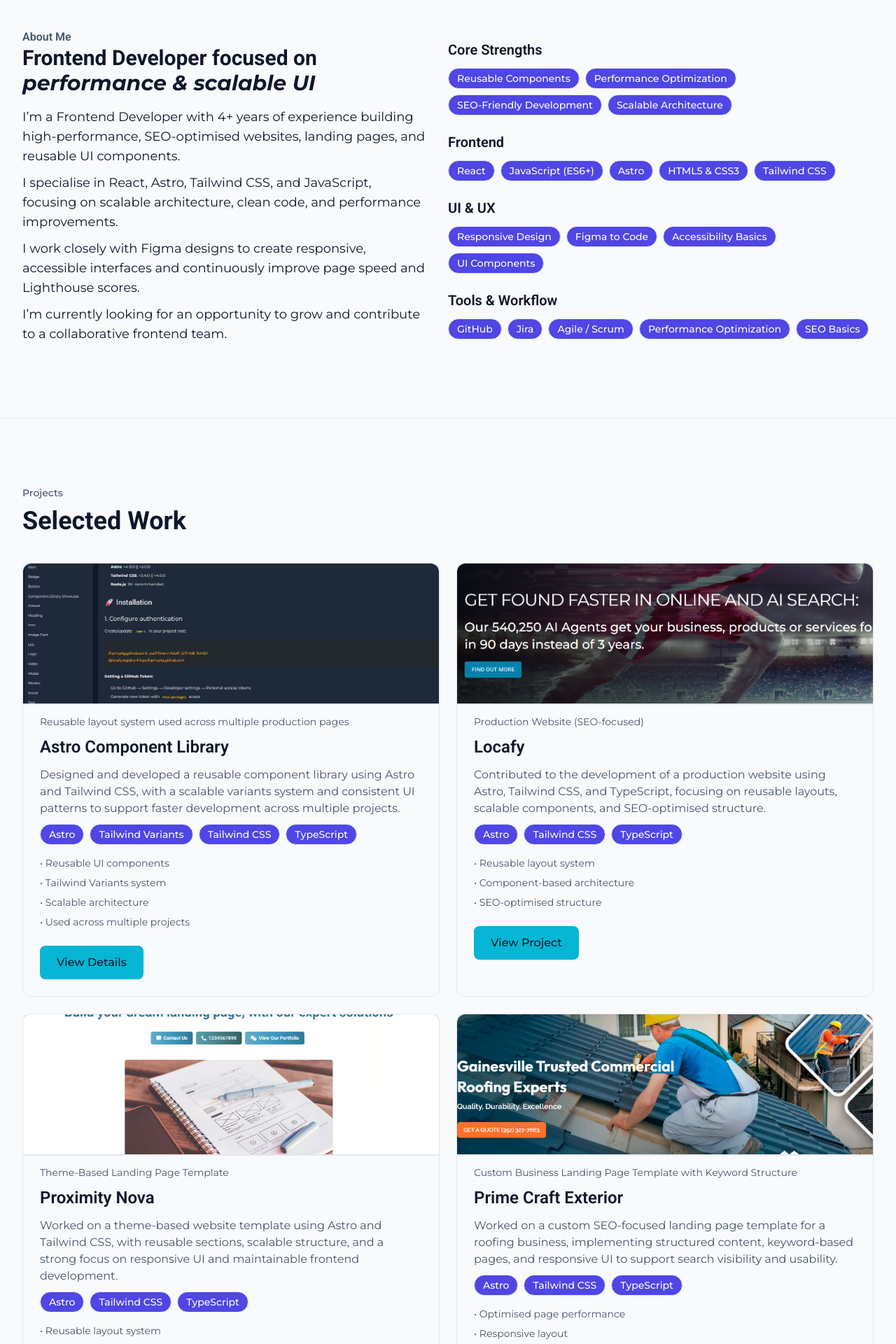
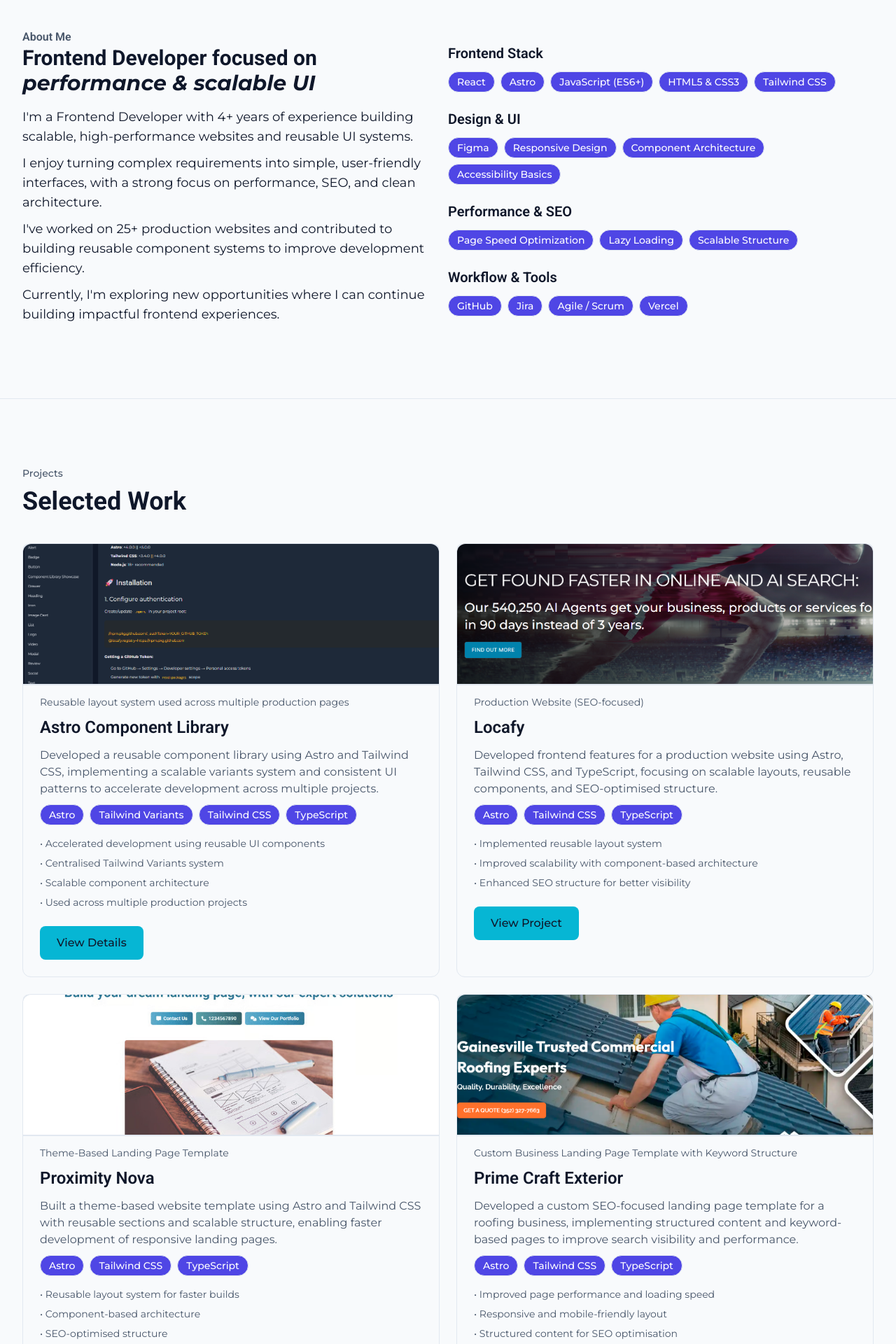
Before and after one commit to piihushah/priya-portfolio, a React (Vite) app: page / in a window 1280 px wide. Shown: the part 840-2760 px from the top of the page at 70% size. Built offline with nearby package versions, Linux system fonts and the light colour scheme.

Commit message:
About and resume update

```diff
--- a/src/components/About.jsx
+++ b/src/components/About.jsx
@@ -12,65 +12,65 @@ function About() {
           </h3>
           <div className="mt-2.5 md:text-lg md:max-w-xl leading-7">
             <p>
-              I’m a Frontend Developer with 4+ years of experience building high-performance, SEO-optimised websites,
-              landing pages, and reusable UI components.
+              I'm a Frontend Developer with 4+ years of experience building scalable, high-performance websites and
+              reusable UI systems.
             </p>
             <p>
-              I specialise in React, Astro, Tailwind CSS, and JavaScript, focusing on scalable architecture, clean code,
-              and performance improvements.
+              I enjoy turning complex requirements into simple, user-friendly interfaces, with a strong focus on
+              performance, SEO, and clean architecture.
             </p>
             <p>
-              I work closely with Figma designs to create responsive, accessible interfaces and continuously improve
-              page speed and Lighthouse scores.
+              I've worked on 25+ production websites and contributed to building reusable component systems to improve
+              development efficiency.
             </p>
-            <p>I’m currently looking for an opportunity to grow and contribute to a collaborative frontend team.</p>
+            <p>
+              Currently, I'm exploring new opportunities where I can continue building impactful frontend experiences.
+            </p>
           </div>
         </div>
         <div className="flex-1">
           <div className="space-y-6 md:max-w-2xl">
-            {/* Core Strengths */}
+            {/* Frontend Stack */}
             <div>
-              <h4 className="text-xl font-semibold text-(--text-primary) mb-3">Core Strengths</h4>
-              <div className="flex flex-wrap gap-2">
-                <Badge>Reusable Components</Badge>
-                <Badge>Performance Optimization</Badge>
-                <Badge>SEO-Friendly Development</Badge>
-                <Badge>Scalable Architecture</Badge>
-              </div>
-            </div>
-
-            {/* Frontend */}
-            <div>
-              <h4 className="text-xl font-semibold text-(--text-primary) mb-3">Frontend</h4>
+              <h4 className="text-xl font-semibold text-(--text-primary) mb-3">Frontend Stack</h4>
               <div className="flex flex-wrap gap-2">
                 <Badge>React</Badge>
+                <Badge>Astro</Badge>
                 <Badge>JavaScript (ES6+)</Badge>
-                <Badge>Astro</Badge>
                 <Badge>HTML5 & CSS3</Badge>
                 <Badge>Tailwind CSS</Badge>
               </div>
             </div>
 
-            {/* UI & UX */}
+            {/* Design & UI */}
             <div>
-              <h4 className="text-xl font-semibold text-(--text-primary) mb-3">UI & UX</h4>
+              <h4 className="text-xl font-semibold text-(--text-primary) mb-3">Design & UI</h4>
               <div className="flex flex-wrap gap-2">
+                <Badge>Figma</Badge>
                 <Badge>Responsive Design</Badge>
-                <Badge>Figma to Code</Badge>
+                <Badge>Component Architecture</Badge>
                 <Badge>Accessibility Basics</Badge>
-                <Badge>UI Components</Badge>
               </div>
             </div>
 
-            {/* Tools & Workflow */}
+            {/* Performance & SEO */}
             <div>
-              <h4 className="text-xl font-semibold text-(--text-primary) mb-3">Tools & Workflow</h4>
+              <h4 className="text-xl font-semibold text-(--text-primary) mb-3">Performance & SEO</h4>
+              <div className="flex flex-wrap gap-2">
+                <Badge>Page Speed Optimization</Badge>
+                <Badge>Lazy Loading</Badge>
+                <Badge>Scalable Structure</Badge>
+              </div>
+            </div>
+
+            {/* Workflow & Tools */}
+            <div>
+              <h4 className="text-xl font-semibold text-(--text-primary) mb-3">Workflow & Tools</h4>
               <div className="flex flex-wrap gap-2">
                 <Badge>GitHub</Badge>
                 <Badge>Jira</Badge>
                 <Badge>Agile / Scrum</Badge>
-                <Badge>Performance Optimization</Badge>
-                <Badge>SEO Basics</Badge>
+                <Badge>Vercel</Badge>
               </div>
             </div>
           </div>
--- a/src/data/projects.ts
+++ b/src/data/projects.ts
@@ -3,14 +3,14 @@ export default [
     title: "Astro Component Library",
     subTitle: "Reusable layout system used across multiple production pages",
     description:
-      "Designed and developed a reusable component library using Astro and Tailwind CSS, with a scalable variants system and consistent UI patterns to support faster development across multiple projects.",
+      "Developed a reusable component library using Astro and Tailwind CSS, implementing a scalable variants system and consistent UI patterns to accelerate development across multiple projects.",
     image: "/assets/component-library.png",
     techStack: ["Astro", "Tailwind Variants", "Tailwind CSS", "TypeScript"],
     highlights: [
-      "Reusable UI components",
-      "Tailwind Variants system",
-      "Scalable architecture",
-      "Used across multiple projects",
+      "Accelerated development using reusable UI components",
+      "Centralised Tailwind Variants system",
+      "Scalable component architecture",
+      "Used across multiple production projects",
     ],
     link: "/component-library",
   },
@@ -18,40 +18,52 @@ export default [
     title: "Locafy",
     subTitle: "Production Website (SEO-focused)",
     description:
-      "Contributed to the development of a production website using Astro, Tailwind CSS, and TypeScript, focusing on reusable layouts, scalable components, and SEO-optimised structure.",
+      "Developed frontend features for a production website using Astro, Tailwind CSS, and TypeScript, focusing on scalable layouts, reusable components, and SEO-optimised structure.",
     image: "/assets/locafy.png",
     techStack: ["Astro", "Tailwind CSS", "TypeScript"],
-    highlights: ["Reusable layout system", "Component-based architecture", "SEO-optimised structure"],
+    highlights: [
+      "Implemented reusable layout system",
+      "Improved scalability with component-based architecture",
+      "Enhanced SEO structure for better visibility",
+    ],
     link: "https://locafy.com/",
   },
   {
     title: "Proximity Nova",
     subTitle: "Theme-Based Landing Page Template",
     description:
-      "Worked on a theme-based website template using Astro and Tailwind CSS, with reusable sections, scalable structure, and a strong focus on responsive UI and maintainable frontend development.",
+      "Built a theme-based website template using Astro and Tailwind CSS with reusable sections and scalable structure, enabling faster development of responsive landing pages.",
     image: "/assets/nova.jpg",
     techStack: ["Astro", "Tailwind CSS", "TypeScript"],
-    highlights: ["Reusable layout system", "Component-based architecture", "SEO-optimised structure"],
+    highlights: ["Reusable layout system for faster builds", "Component-based architecture", "SEO-optimised structure"],
     link: "https://nova.demo.proximity.page/",
   },
   {
     title: "Prime Craft Exterior",
     subTitle: "Custom Business Landing Page Template with Keyword Structure",
     description:
-      "Worked on a custom SEO-focused landing page template for a roofing business, implementing structured content, keyword-based pages, and responsive UI to support search visibility and usability.",
+      "Developed a custom SEO-focused landing page template for a roofing business, implementing structured content and keyword-based pages to improve search visibility and performance.",
     image: "/assets/roof.png",
     techStack: ["Astro", "Tailwind CSS", "TypeScript"],
-    highlights: ["Optimised page performance", "Responsive layout", "Low latency"],
+    highlights: [
+      "Improved page performance and loading speed",
+      "Responsive and mobile-friendly layout",
+      "Structured content for SEO optimisation",
+    ],
     link: "https://primecraftexterior.com/",
   },
   {
     title: "Blue Line Works",
     subTitle: "Custom Business Landing Page Template with GMB Structure",
     description:
-      "Contributed to a custom business landing page template with structured content, location-based pages, and responsive UI to support local SEO and improved user experience.",
+      "Built a business landing page template with location-based pages and structured content, supporting local SEO and improving user experience.",
     image: "/assets/blueline.png",
     techStack: ["Astro", "Tailwind CSS", "TypeScript"],
-    highlights: ["Optimised page performance", "Responsive layout", "Local SEO structure"],
+    highlights: [
+      "Optimised performance and responsiveness",
+      "Local SEO-focused structure",
+      "Improved usability across devices",
+    ],
     link: "https://bluelineworks.com/",
   },
 ];
```
Also changed, not shown: 1 other file (tests, documents, lock files or other folders).
